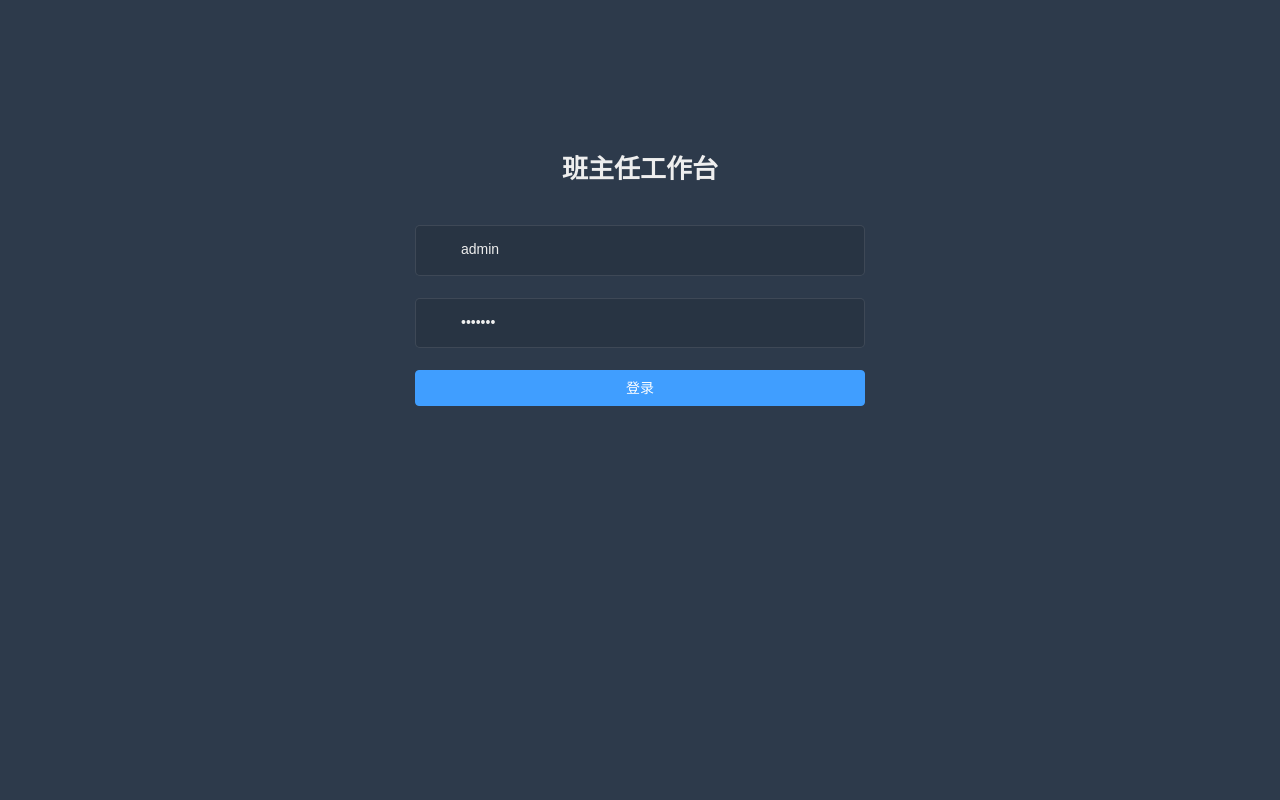
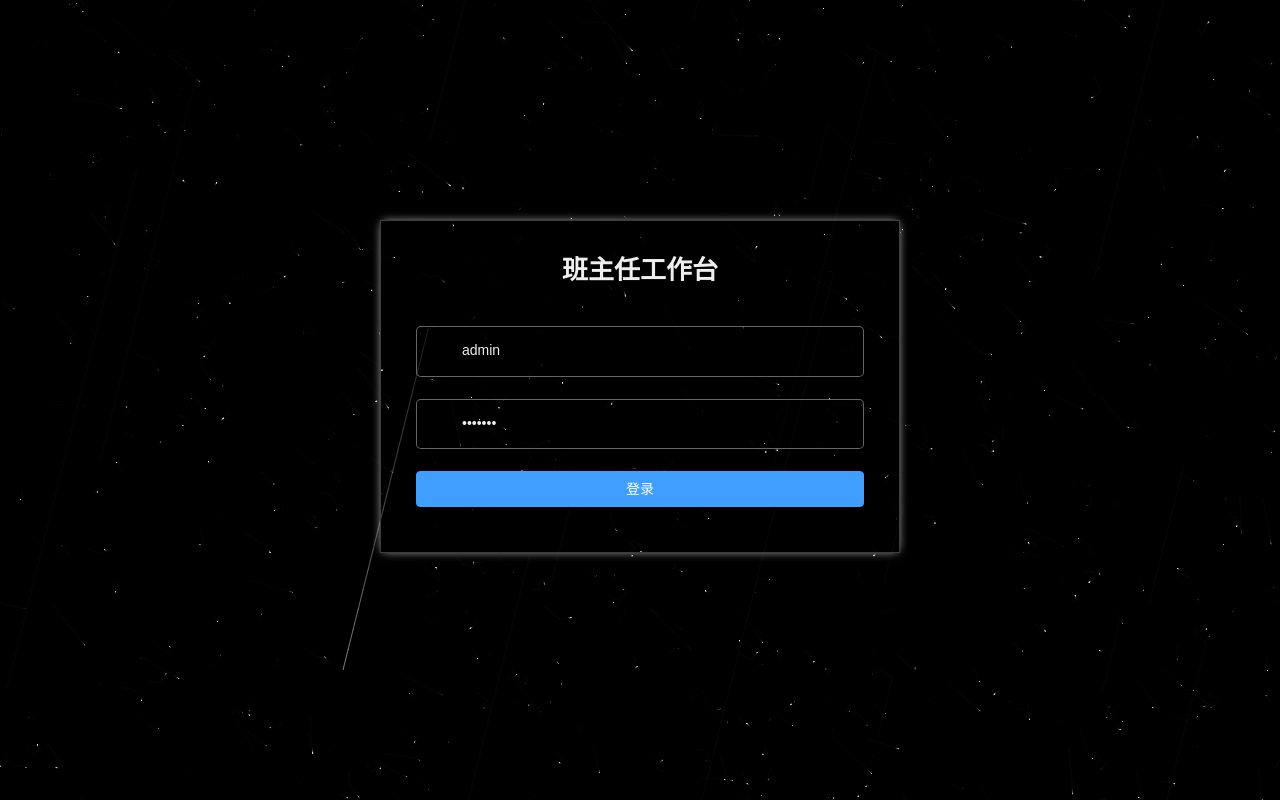
Before and after one commit to gaoyangy/vue-project, a Vue app: page /#/login in a window 1280 px wide. Built offline with nearby package versions, Linux system fonts and the light colour scheme.

Commit message:
'登录样式修改'

```diff
--- a/src/styles/sidebar.sass
+++ b/src/styles/sidebar.sass
@@ -3,11 +3,11 @@
   .main-container
     min-height: 100%
     transition: margin-left 0.28s
-    margin-left: 180px
+    margin-left: 240px
 
   .sidebar-container
     transition: width 0.28s
-    width: 180px!important
+    width: 240px !important
     height: 100%
     position: fixed
     top: 0
--- a/src/views/login/index.vue
+++ b/src/views/login/index.vue
@@ -1,5 +1,6 @@
 <template>
   <div class="login-container">
+    <div><canvas id="canvas">你的浏览器不支持canvas</canvas></div>
     <el-form class="login-form" autoComplete="on" :model="loginForm" :rules="loginRules" ref="loginForm" label-position="left">
       <div class="title-container">
         <h3 class="title">{{$t('login.title')}}</h3>
@@ -64,6 +65,97 @@ export default {
     }
   },
   methods: {
+    canvas() {
+      var WINDOW_WIDTH = document.body.offsetWidth
+      var WINDOW_HEIGHT = document.body.offsetHeight
+      var canvas, context
+      var num = 700
+      var stars = []
+      var rnd
+      window.onload = function() {
+        canvas = document.getElementById('canvas')
+        canvas.width = WINDOW_WIDTH
+        canvas.height = WINDOW_HEIGHT
+        context = canvas.getContext('2d')
+        addStar()
+        setInterval(render, 33)
+        liuxing()
+      }
+      function liuxing() {
+        var time = Math.round(Math.random() * 1000 + 55)
+        setTimeout(function() {
+          rnd = Math.ceil(Math.random() * stars.length)
+          liuxing()
+        }, time)
+      }
+      function render() {
+        context.fillStyle = 'rgba(0,0,0,0.1)'
+        context.fillRect(0, 0, WINDOW_WIDTH, WINDOW_HEIGHT)
+        for (var i = 0; i < num; i++) {
+          var star = stars[i]
+          if (i === rnd) {
+            star.vx = -5
+            star.vy = 20
+            context.beginPath()
+            context.strokeStyle = 'rgba(255,255,255,' + star.alpha + ')'
+            context.lineWidth = star.r
+            context.moveTo(star.x, star.y)
+            context.lineTo(star.x + star.vx, star.y + star.vy)
+            context.stroke()
+            context.closePath()
+          }
+          star.alpha += star.ra
+          if (star.alpha <= 0) {
+            star.alpha = 0
+            star.ra = -star.ra
+            star.vx = Math.random() * 0.2 - 0.1
+            star.vy = Math.random() * 0.2 - 0.1
+          } else if (star.alpha > 1) {
+            star.alpha = 1
+            star.ra = -star.ra
+          }
+          star.x += star.vx
+          if (star.x >= WINDOW_WIDTH) {
+            star.x = 0
+          } else if (star.x < 0) {
+            star.x = WINDOW_WIDTH
+            star.vx = Math.random() * 0.2 - 0.1
+            star.vy = Math.random() * 0.2 - 0.1
+          }
+          star.y += star.vy
+          if (star.y >= WINDOW_HEIGHT) {
+            star.y = 0
+            star.vy = Math.random() * 0.2 - 0.1
+            star.vx = Math.random() * 0.2 - 0.1
+          } else if (star.y < 0) {
+            star.y = WINDOW_HEIGHT
+          }
+          context.beginPath()
+          var bg = context.createRadialGradient(star.x, star.y, 0, star.x, star.y, star.r)
+          bg.addColorStop(0, 'rgba(255,255,255,' + star.alpha + ')')
+          bg.addColorStop(1, 'rgba(255,255,255,0)')
+          context.fillStyle = bg
+          context.arc(star.x, star.y, star.r, 0, Math.PI * 2, true)
+          context.fill()
+          context.closePath()
+        }
+      }
+
+      function addStar() {
+        for (var i = 0; i < num; i++) {
+          var aStar = {
+            x: Math.round(Math.random() * WINDOW_WIDTH),
+            y: Math.round(Math.random() * WINDOW_HEIGHT),
+            r: Math.random() * 1,
+            ra: Math.random() * 0.05,
+            alpha: Math.random(),
+            vx: Math.random() * 0.2,
+            vy: Math.random() * 0.2
+          }
+          stars.push(aStar)
+        }
+      }
+    },
     showPwd() {
       if (this.passwordType === 'password') {
         this.passwordType = ''
@@ -107,6 +199,7 @@ export default {
     }
   },
   created() {
+    this.canvas()
     // window.addEventListener('hashchange', this.afterQRScan)
   },
   destroyed() {
@@ -118,7 +211,7 @@ export default {
 <style rel="stylesheet/sass" lang="sass">
 $bg: #2d3a4b
 $light_gray: #eee
-
+$bgc: #010101
 /* reset element-ui css */
 .login-container
   .el-input
@@ -134,13 +227,10 @@ $light_gray: #eee
       color: $light_gray
       height: 47px
       &:-webkit-autofill
-        -webkit-box-shadow: 0 0 0px 1000px $bg inset !important
+        -webkit-box-shadow: 0 0 0px 1000px $bgc inset !important
         -webkit-text-fill-color: #fff !important
-
-
-
   .el-form-item
-    border: 1px solid rgba(255, 255, 255, 0.1)
+    border: 1px solid rgba(255, 255, 255, 0.4)
     background: rgba(0, 0, 0, 0.1)
     border-radius: 5px
     color: #454545
@@ -150,21 +240,28 @@ $light_gray: #eee
 <style rel="stylesheet/sass" lang="sass" scoped>
 @import "src/styles/mixin.sass"
 $bg: #2d3a4b
+$bgc: #010101
 $dark_gray: #889aa4
 $light_gray: #eee
+
+#canvas
+  position: absolute
+  width: 100%
+  height: 100%
 
 .login-container
   @include relative
   height: 100vh
-  background-color: $bg
+  background-color: $bgc
   .login-form
     position: absolute
     left: 0
     right: 0
     width: 520px
     padding: 35px 35px 15px 35px
-    margin: 120px auto
-
+    margin: 220px auto
+    border: 1px solid #3e3c3c
+    box-shadow: #fff 0px 0px 10px -3px
   .tips
     font-size: 14px
     color: #fff
@@ -214,5 +311,23 @@ $light_gray: #eee
     right: 35px
     bottom: 28px
 
-
+@media screen and (max-width: 750px)
+  .login-container
+    .login-form
+      width: 90%
+      left: 5%
+      padding: 0
+      height: 300px
+      top: 50%
+      margin: 0
+      margin-top: -150px
+    .title-container .title
+      font-size: 20px
+      margin: 30px 0
+    .el-form-item
+      width: 90% !important
+      margin-left: 5%
+  .el-button--medium
+    width: 90% !important
+    margin-left: 5%
 </style>
```
